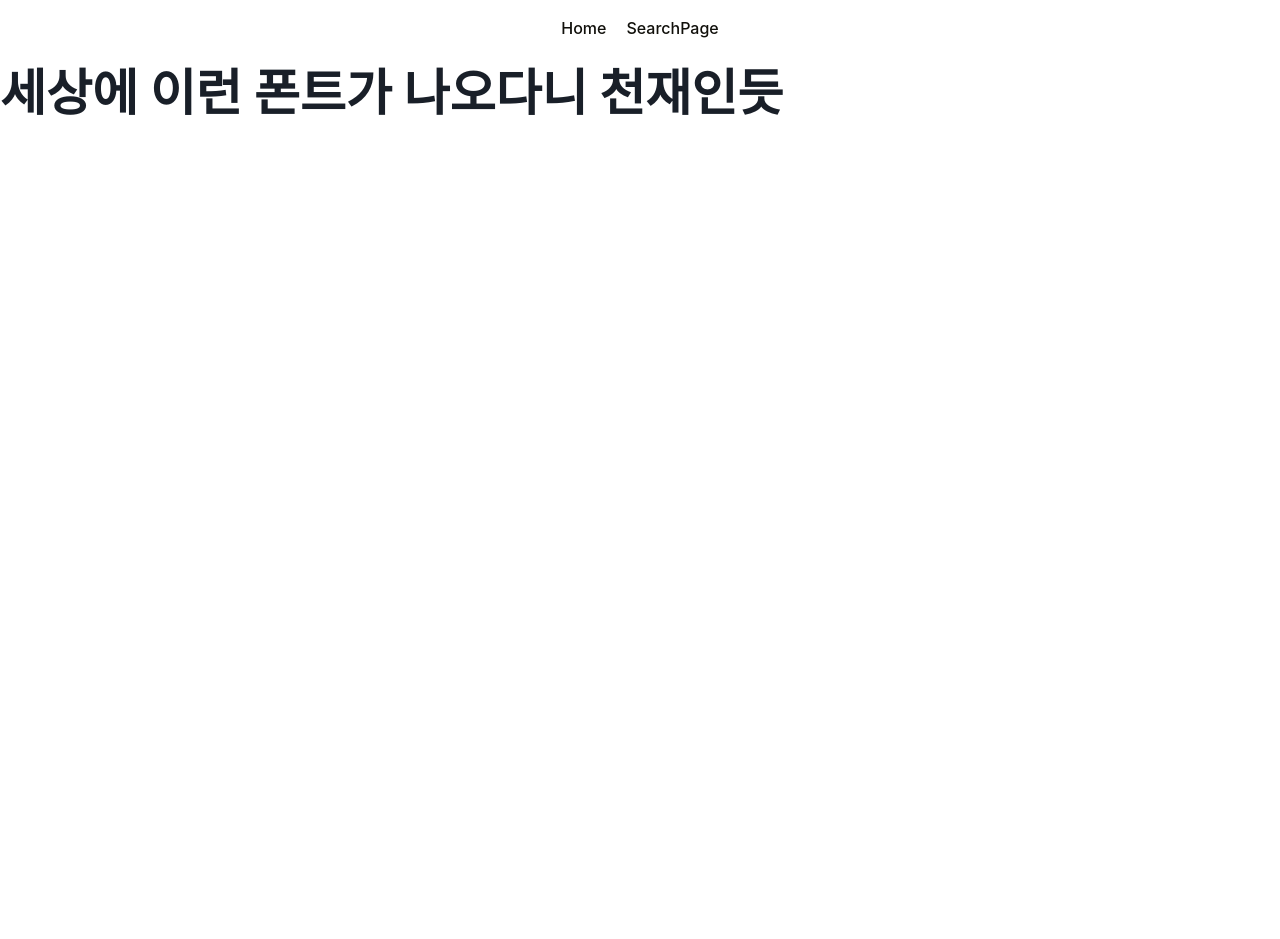
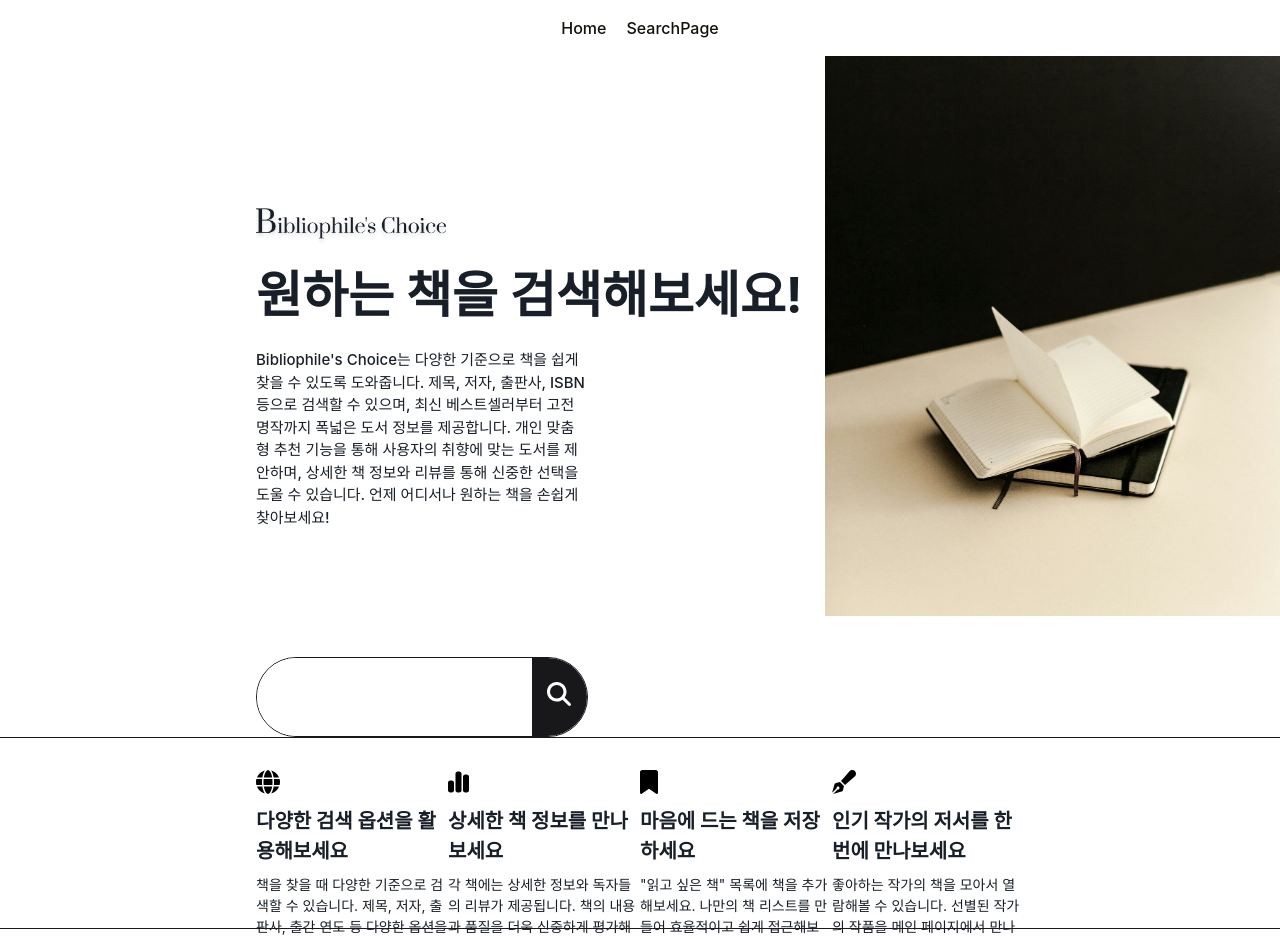
Before and after one commit to su-aJ815/bookFinder, a React (Create React App) app: page / in a window 1280 px wide. Shown: the top 939 px of the page. Before the commit the page ends 800 px from the top, so only its background shows below. Built offline with nearby package versions, Linux system fonts and the light colour scheme; a web font is replaced by a local one.

Commit message:
Feat:add mainpage searchbox section and feature section

```diff
--- a/package.json
+++ b/package.json
@@ -3,6 +3,11 @@
   "version": "0.1.0",
   "private": true,
   "dependencies": {
+    "@fortawesome/fontawesome-svg-core": "^6.5.2",
+    "@fortawesome/free-brands-svg-icons": "^6.5.2",
+    "@fortawesome/free-regular-svg-icons": "^6.5.2",
+    "@fortawesome/free-solid-svg-icons": "^6.5.2",
+    "@fortawesome/react-fontawesome": "^0.2.2",
     "@testing-library/jest-dom": "^5.17.0",
     "@testing-library/react": "^13.4.0",
     "@testing-library/user-event": "^13.5.0",
@@ -10,6 +15,7 @@
     "@types/node": "^16.18.97",
     "@types/react": "^18.3.3",
     "@types/react-dom": "^18.3.0",
+    "classnames": "^2.5.1",
     "eslint-plugin-jsx-a11y": "^6.8.0",
     "eslint-plugin-prettier": "^5.1.3",
     "node-sass": "^7.0.3",
--- /dev/null
+++ b/src/components/SearchBar.tsx
@@ -0,0 +1,24 @@
+import classNames from "classnames";
+import React from "react";
+import { FontAwesomeIcon } from "@fortawesome/react-fontawesome";
+import { faMagnifyingGlass } from "@fortawesome/free-solid-svg-icons";
+
+interface SearchboxProps extends React.HTMLAttributes<HTMLInputElement> {
+  className?: string;
+}
+
+function SearchBar({ className, ...props }: SearchboxProps) {
+  const defaultClasses =
+    "w-full h-20 border border-zinc-900 rounded-full flex flex-row justify-start";
+  const combinedClassName = classNames(defaultClasses, className);
+  return (
+    <div className={combinedClassName}>
+      <input className="w-10/12 h-full rounded-l-full" />
+      <div className="w-2/12 h-full rounded-r-full bg-zinc-900 text-white text-center py-6">
+        <FontAwesomeIcon icon={faMagnifyingGlass} size="xl" />
+      </div>
+    </div>
+  );
+}
+
+export default SearchBar;
--- a/src/pages/Home.tsx
+++ b/src/pages/Home.tsx
@@ -1,15 +1,160 @@
 import React from "react";
 import { theme } from "../styles/theme";
 import styled from "styled-components";
+import mainImg from "../assets/img/mainImg.jpg";
+import LogoImg from "../assets/img/logoBlack.png";
+import SearchBar from "../components/SearchBar";
+import { FontAwesomeIcon } from "@fortawesome/react-fontawesome";
+import { faBookmark } from "@fortawesome/free-solid-svg-icons";
+import { faPenFancy } from "@fortawesome/free-solid-svg-icons";
+import { faGlobe } from "@fortawesome/free-solid-svg-icons";
+import { faChartSimple } from "@fortawesome/free-solid-svg-icons";
 
+//Text
 const Heading1 = styled.h1`
   color: ${theme.typography.Heading1.color};
   font-size: ${theme.typography.Heading1.fontSize};
   font-weight: ${theme.typography.Heading1.fontWeight};
 `;
 
+const Heading2 = styled.h1`
+  color: ${theme.typography.Heading2.color};
+  font-size: ${theme.typography.Heading2.fontSize};
+  font-weight: ${theme.typography.Heading2.fontWeight};
+`;
+
+const Heading3 = styled.h1`
+  color: ${theme.typography.Heading3.color};
+  font-size: ${theme.typography.Heading3.fontSize};
+  font-weight: ${theme.typography.Heading3.fontWeight};
+  margin-bottom: 8px;
+`;
+
+const Heading4 = styled.h1`
+  color: ${theme.typography.Heading4.color};
+  font-size: ${theme.typography.Heading4.fontSize};
+  font-weight: ${theme.typography.Heading4.fontWeight};
+`;
+
+const Paragraph1 = styled.p`
+  color: ${theme.typography.Paragraph1.color};
+  font-size: ${theme.typography.Paragraph1.fontSize};
+  font-weight: ${theme.typography.Paragraph1.fontWeight};
+`;
+
+const Paragraph2 = styled.h1`
+  color: ${theme.typography.Paragraph2.color};
+  font-size: ${theme.typography.Paragraph2.fontSize};
+  font-weight: ${theme.typography.Paragraph2.fontWeight};
+`;
+
+const Paragraph5 = styled.h1`
+  color: ${theme.typography.Paragraph5.color};
+  font-size: ${theme.typography.Paragraph5.fontSize};
+  font-weight: ${theme.typography.Paragraph5.fontWeight};
+`;
+
+//publishing component
+const Textbox1 = styled.div`
+  display: flex;
+  flex-direction: column;
+  width: 800px;
+  padding-top: 150px;
+`;
+
+const BackgroundImg1 = styled.div`
+  width: 50vw;
+  height: 70vh;
+  background-image: url(${mainImg});
+`;
+
+const Logo = styled.div`
+  width: 190px;
+  height: 40px;
+  background-image: url(${LogoImg});
+`;
+
+const FeatureBox = styled.div`
+  width: 320px;
+  height: auto;
+  display: flex;
+  flex-direction: column;
+  // background-color: green;
+`;
+
 function Home() {
-  return <Heading1>세상에 이런 폰트가 나오다니 천재인듯</Heading1>;
+  return (
+    <div>
+      <div className="w-100vw h-auto flex flex-row">
+        <Textbox1 className="ml-64">
+          <Logo className="mb-3 bg-no-repeat bg-cover	bg-center" />
+          <Heading1 className="mb-4">원하는 책을 검색해보세요!</Heading1>
+          <div className="w-7/12 h-auto">
+            <Paragraph1>
+              Bibliophile's Choice는 다양한 기준으로 책을 쉽게 찾을 수 있도록
+              도와줍니다. 제목, 저자, 출판사, ISBN 등으로 검색할 수 있으며, 최신
+              베스트셀러부터 고전 명작까지 폭넓은 도서 정보를 제공합니다. 개인
+              맞춤형 추천 기능을 통해 사용자의 취향에 맞는 도서를 제안하며,
+              상세한 책 정보와 리뷰를 통해 신중한 선택을 도울 수 있습니다. 언제
+              어디서나 원하는 책을 손쉽게 찾아보세요!
+            </Paragraph1>
+            <SearchBar className="mt-32" />
+          </div>
+        </Textbox1>
+        <BackgroundImg1 className="bg-no-repeat bg-cover bg-center ml-auto" />
+      </div>
+      <div className="w-full px-64 h-48 flex flex-row justify-between border-y border-zinc-900">
+        <FeatureBox>
+          <FontAwesomeIcon
+            className="mr-auto mb-3 mt-8"
+            icon={faGlobe}
+            size="xl"
+          />
+          <Heading3>다양한 검색 옵션을 활용해보세요</Heading3>
+          <Paragraph2>
+            책을 찾을 때 다양한 기준으로 검색할 수 있습니다. 제목, 저자, 출판사,
+            출간 연도 등 다양한 옵션을 만나보세요.
+          </Paragraph2>
+        </FeatureBox>
+        <FeatureBox>
+          <FontAwesomeIcon
+            className="mr-auto mb-3 mt-8"
+            icon={faChartSimple}
+            size="xl"
+          />
+          <Heading3>상세한 책 정보를 만나보세요</Heading3>
+          <Paragraph2>
+            각 책에는 상세한 정보와 독자들의 리뷰가 제공됩니다. 책의 내용과
+            품질을 더욱 신중하게 평가해보세요.
+          </Paragraph2>
+        </FeatureBox>
+        <FeatureBox>
+          <FontAwesomeIcon
+            className="mr-auto mb-3 mt-8"
+            icon={faBookmark}
+            size="xl"
+          />
+          <Heading3>마음에 드는 책을 저장하세요</Heading3>
+          <Paragraph2>
+            "읽고 싶은 책" 목록에 책을 추가해보세요. 나만의 책 리스트를 만들어
+            효율적이고 쉽게 접근해보세요.
+          </Paragraph2>
+        </FeatureBox>
+        <FeatureBox>
+          <FontAwesomeIcon
+            className="mr-auto mb-3 mt-8"
+            icon={faPenFancy}
+            size="xl"
+          />
+          <Heading3>인기 작가의 저서를 한 번에 만나보세요</Heading3>
+          <Paragraph2>
+            좋아하는 작가의 책을 모아서 열람해볼 수 있습니다. 선별된 작가의
+            작품을 메인 페이지에서 만나보세요.
+          </Paragraph2>
+        </FeatureBox>
+      </div>
+    </div>
+  );
 }
 
 export default Home;
--- a/src/styles/theme.ts
+++ b/src/styles/theme.ts
@@ -43,6 +43,11 @@ export const theme = {
     },
     Paragraph4: {
       color: "#8E8E8E",
+      fontSize: "18px",
+      fontWeight: 400,
+    },
+    Paragraph5: {
+      color: "#191F28",
       fontSize: "16px",
       fontWeight: 400,
     },
```
Also changed, not shown: 1 other file (tests, documents, lock files or other folders).
